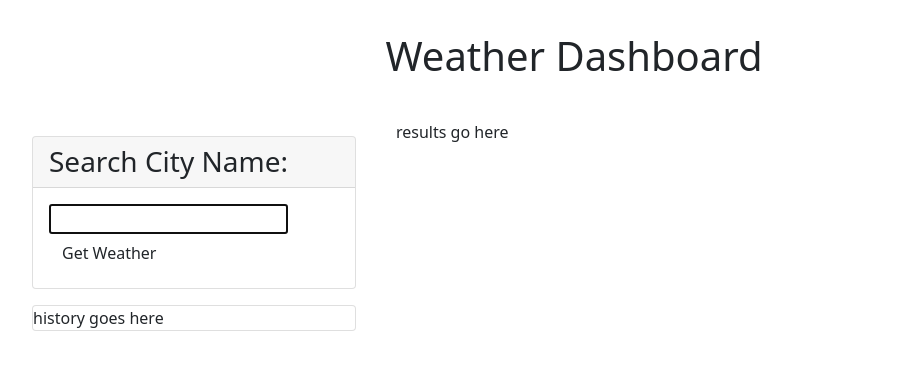
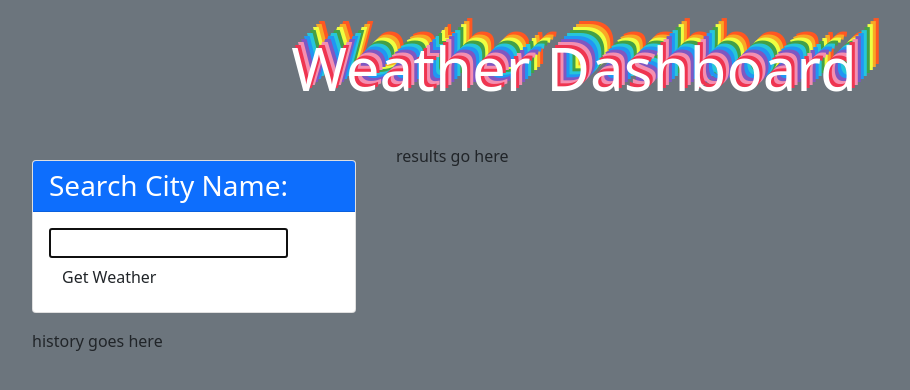
Before and after one commit to HaileyThomas/weather-dashboard, a plain HTML site: page index.html in a window 1280 px wide. Shown: the whole page, without its empty margins (66-976 px from the left). Drawn offline with nearby package versions, Linux system fonts and the light colour scheme.

Commit message:
work on html

```diff
--- a/assets/css/style.css
+++ b/assets/css/style.css
@@ -0,0 +1,13 @@
+h1 {
+    color: #FFFFFF;
+    font-size: 60px;
+    text-shadow: 3px -3px #ef3550,
+                6px -6px #f48fb1,
+                9px -9px #7e57c2,
+                12px -12px #2196f3,
+                15px -15px #26c6da,
+                18px -18px #43a047,
+                21px -21px #eeff41,
+                24px -24px #f9a825,
+                27px -27px #ff5722;
+}
--- a/index.html
+++ b/index.html
@@ -11,7 +11,7 @@
     <title>Weather Dashboard</title>
 </head>
 
-<body>
+<body class="bg-secondary">
     <header class="d-flex justify-content-center p-3 m-3">
         <h1>Weather Dashboard</h1>
     </header>
@@ -19,13 +19,13 @@
         <div class="row">
             <div id="left-container" class="col-4">
                 <div id="search-container" class="card m-3">
-                    <h3 class="card-header">Search City Name:</h3>
+                    <h3 class="card-header bg-primary text-white">Search City Name:</h3>
                     <form id="form" class="card-body">
                         <input name="username" id="enter-city" type="text" autofocus="true" class="form-input" />
                         <button type="submit" class="btn">Get Weather</button>
                     </form>
                 </div>
-                <div id="history-container" class="card m-3">
+                <div id="history-container" class="list-group m-3">
                     history goes here
                 </div>
             </div>
```
